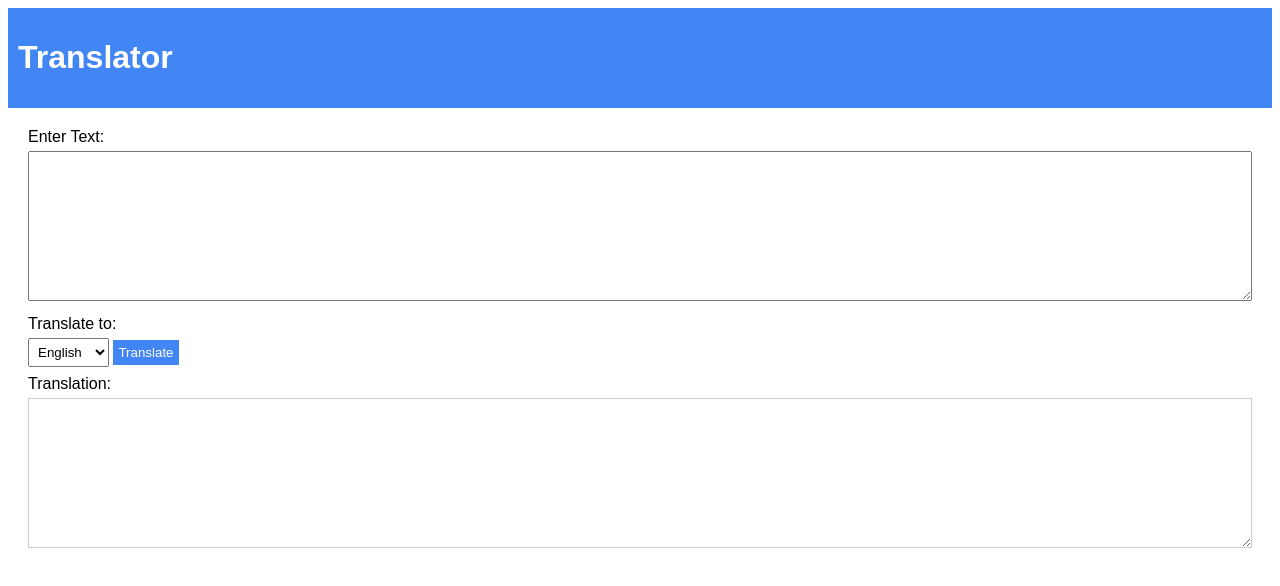
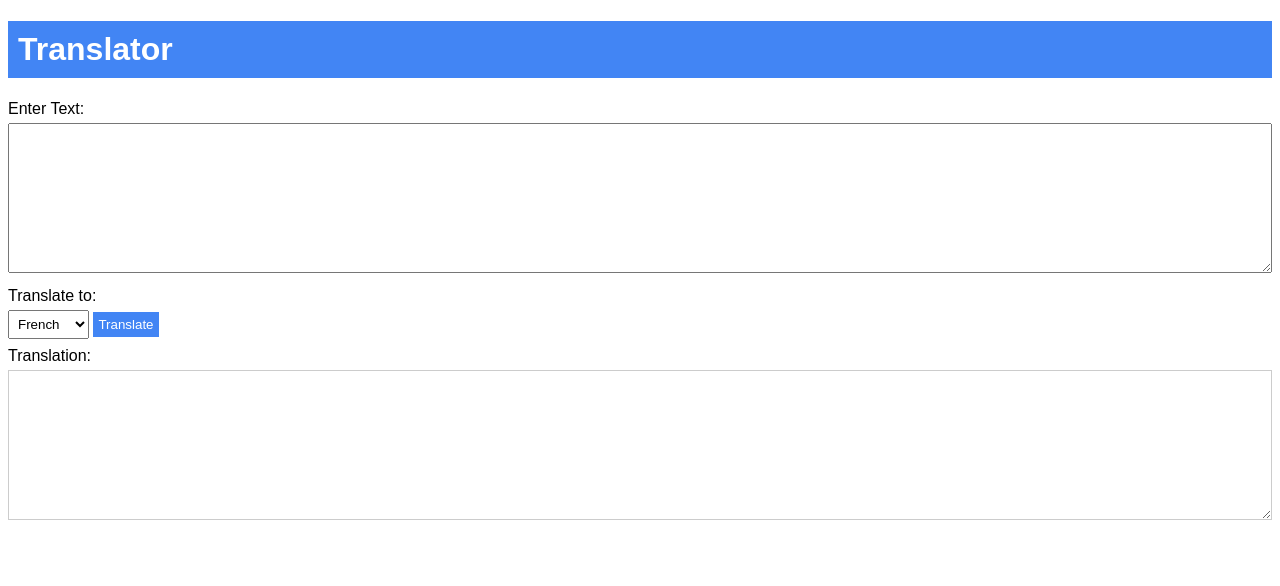
Before and after one commit to rcmehedi15/Translator, a plain HTML site: page index.html in a window 1280 px wide. Drawn offline with Linux system fonts and the light colour scheme.

Commit message:
index file edit

```diff
--- a/css/style.css
+++ b/css/style.css
@@ -2,7 +2,7 @@ body {
 	font-family: Arial, sans-serif;
 }
 
-header {
+h1 {
 	background-color: #4285f4;
 	color: white;
 	padding: 10px;
--- a/index.html
+++ b/index.html
@@ -1,20 +1,17 @@
 <!DOCTYPE html>
 <html>
 <head>
-	<meta charset="UTF-8">
 	<title> Translator</title>
 	<link rel="stylesheet" href="css/style.css">
 </head>
 <body>
-	<header>
+
 		<h1> Translator</h1>
-	</header>
-	<main>
+
 		<label for="sourceText">Enter Text:</label>
 		<textarea id="sourceText"></textarea>
 		<label for="targetLang">Translate to:</label>
 		<select id="targetLang">
-			<option value="en">English</option>
 			<option value="fr">French</option>
 			<option value="de">German</option>
 			<option value="es">Spanish</option>
```
